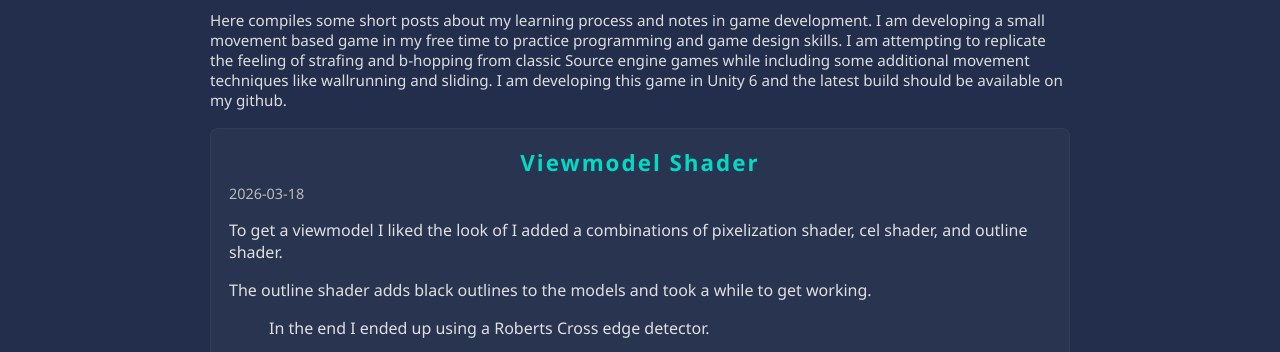
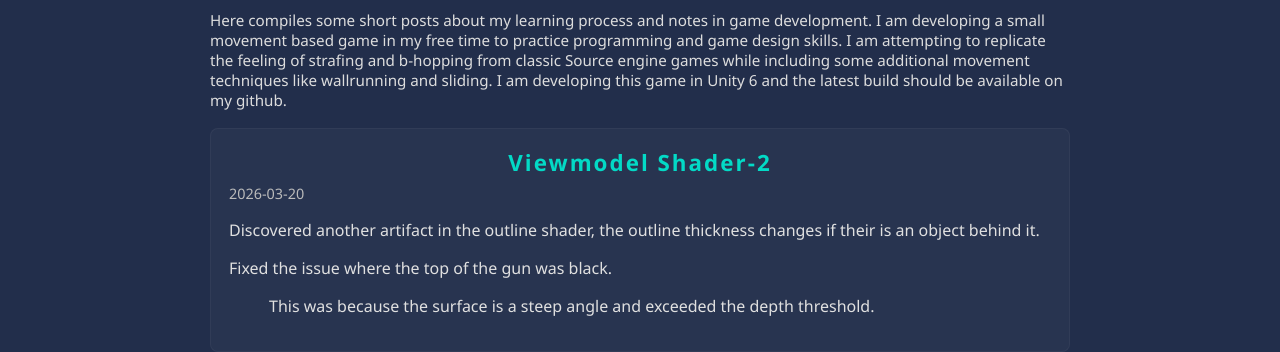
Before and after one commit to EthanRMcKeen/EthanRMcKeen.github.io, a plain HTML site: page blog.html in a window 1280 px wide. Shown: the part 527-879 px from the top of the page. Drawn offline with Linux system fonts and the light colour scheme; a web font is replaced by a local one.

Commit message:
updated blog

```diff
--- a/blog.html
+++ b/blog.html
@@ -46,8 +46,16 @@
   <script>
     const posts = [
     {
+        title: 'Viewmodel Shader-2',
+        date: '2026-03-20',
+        content: `  <p>Discovered another artifact in the outline shader, the outline thickness changes if their is an object behind it.</p>
+                    <p>Fixed the issue where the top of the gun was black.</p>
+                    <blockquote>This was because the surface is a steep angle and exceeded the depth threshold.</blockquote>`,
+        images: []
+    },
+    {
         title: 'Viewmodel Shader',
-        date: '2026-03-18',
+        date: '2026-03-19',
         content: `  <p>To get a viewmodel I liked the look of I added a combinations of pixelization shader, cel shader, and outline shader.</p>
                     <p>The outline shader adds black outlines to the models and took a while to get working.</p>
                     <blockquote>In the end I ended up using a Roberts Cross edge detector.</blockquote>
```
Also changed, not shown: figs/outlines_demo.png.
